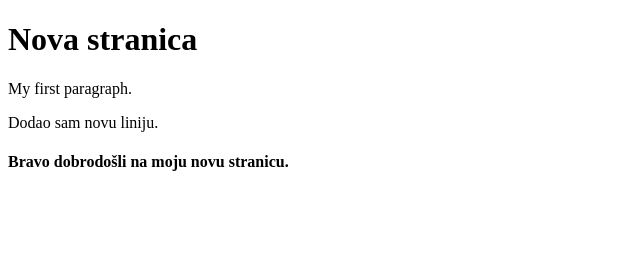
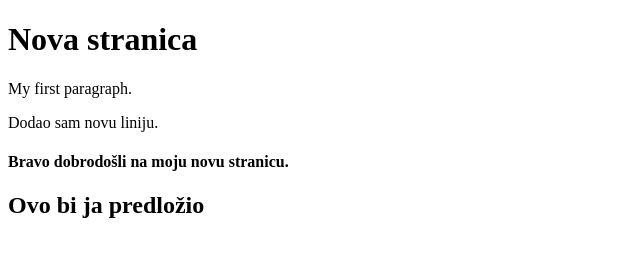
Before and after one commit to mazrins/Novi_repozitorij, a plain HTML site: page index.html in a window 1280 px wide. Shown: the whole page, without its empty margins (0-640 px from the left). Drawn offline with Linux system fonts and the light colour scheme.

Commit message:
Moj prijedlog za novi naslov

```diff
--- a/index.html
+++ b/index.html
@@ -8,6 +8,6 @@
 
 <p>Dodao sam novu liniju.</p>
 <h4>Bravo dobrodošli na moju novu stranicu.</h4>
-
+  <h2> Ovo bi ja predložio</h2>
 </body>
 </html>
```
